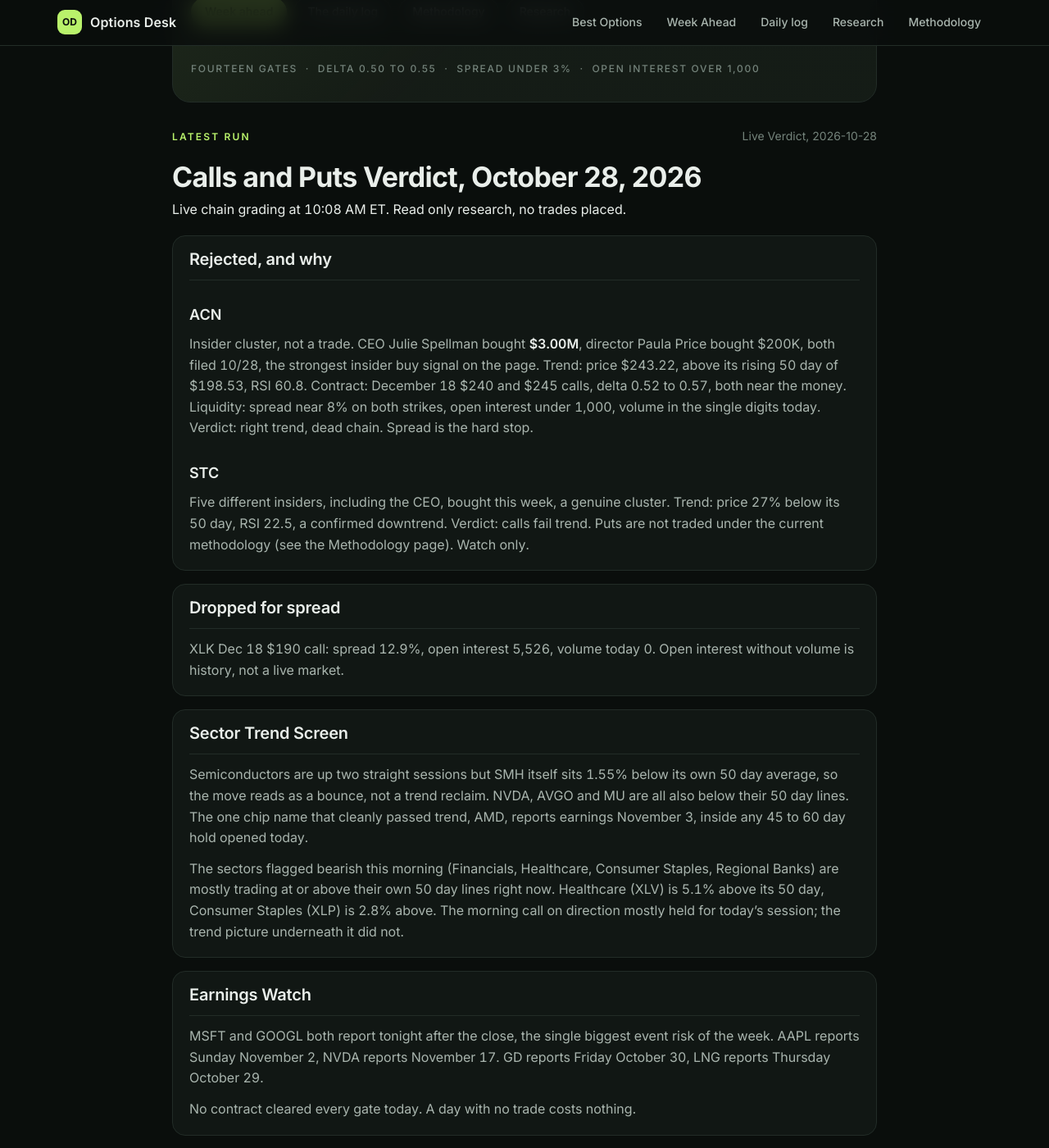
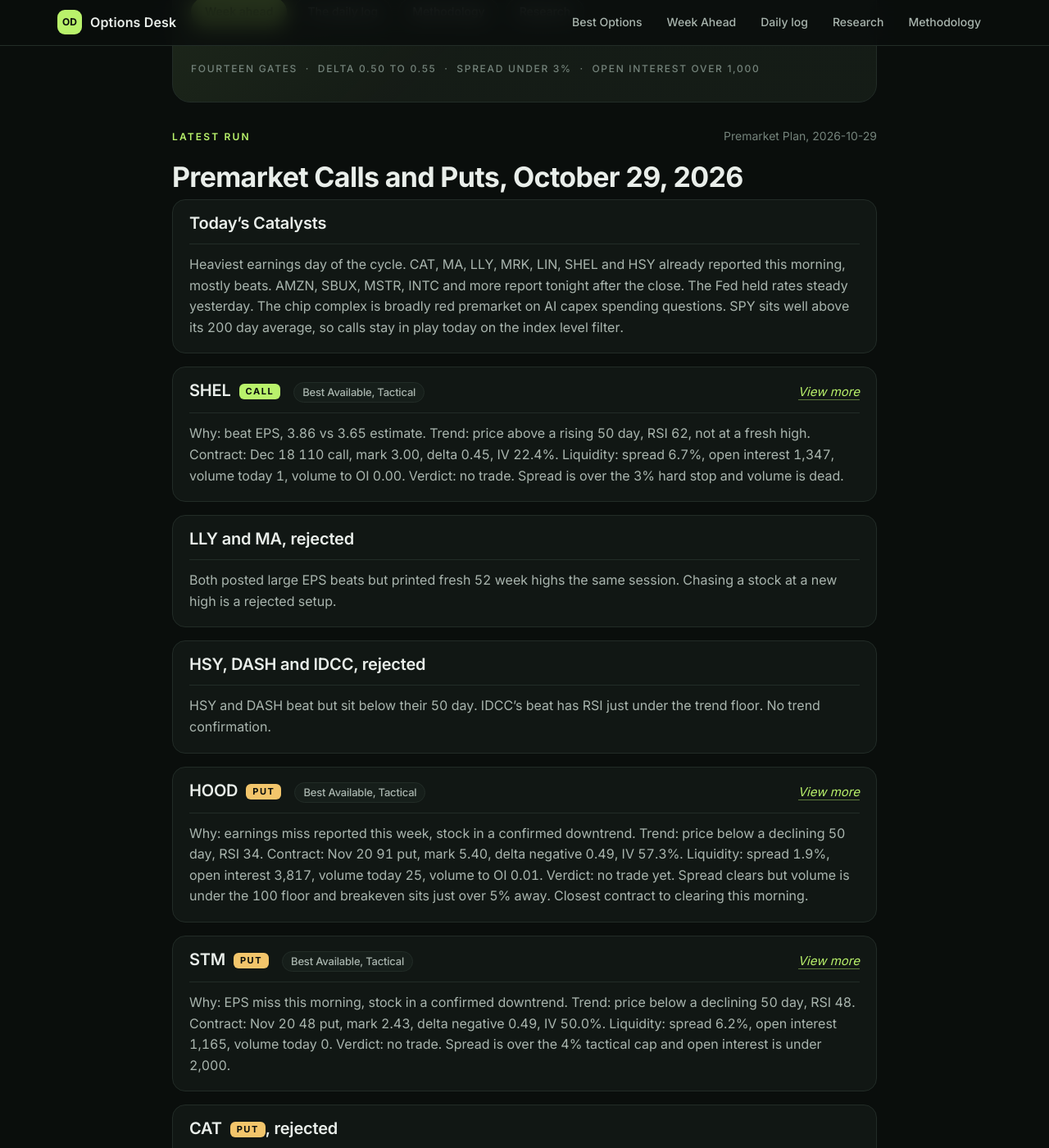
Before and after one commit to carolinehutchins05-prog/options-desk, a Jekyll site: the page built from index.md, in a window 1280 px wide and 1400 px high, scrolled down 382 px. Shown: the whole window at 82% size. Built offline with Jekyll 4.4.1, drawn with Linux system fonts in a browser that asks for light colours; some of the changed text lies outside the part shown.

Commit message:
Premarket Plan, 2026-10-29
Co-Authored-By: Claude Opus 5 <noreply@anthropic.com>

```diff
--- a/index.md
+++ b/index.md
@@ -10,37 +10,54 @@ title: Options Desk
 <p class="hero-links"><a href="week-ahead/">Week ahead</a><span>&middot;</span><a href="archive/">The daily log</a><span>&middot;</span><a href="methodology">Methodology</a><span>&middot;</span><a href="research/">Research</a></p>
 <p class="rules">Fourteen gates &nbsp;&middot;&nbsp; Delta 0.50 to 0.55 &nbsp;&middot;&nbsp; Spread under 3% &nbsp;&middot;&nbsp; Open interest over 1,000</p>
 </section>
-<div class="latest-head"><span class="eyebrow">Latest run</span><span class="meta">Live Verdict, 2026-10-28</span></div>
+<div class="latest-head"><span class="eyebrow">Latest run</span><span class="meta">Premarket Plan, 2026-10-29</span></div>
 
 <div class="report" markdown="1">
 
-# Calls and Puts Verdict, October 28, 2026
-Live chain grading at 10:08 AM ET. Read only research, no trades placed.
+# Premarket Calls and Puts, October 29, 2026
 
-## Rejected, and why
-### ACN
-Insider cluster, not a trade. CEO Julie Spellman bought **$3.00M**, director Paula Price bought $200K, both filed 10/28, the strongest insider buy signal on the page.
-Trend: price $243.22, above its rising 50 day of $198.53, RSI 60.8.
-Contract: December 18 $240 and $245 calls, delta 0.52 to 0.57, both near the money.
-Liquidity: spread near 8% on both strikes, open interest under 1,000, volume in the single digits today.
-Verdict: right trend, dead chain. Spread is the hard stop.
+## Today's Catalysts
+Heaviest earnings day of the cycle. CAT, MA, LLY, MRK, LIN, SHEL and HSY already reported this morning, mostly beats. AMZN, SBUX, MSTR, INTC and more report tonight after the close. The Fed held rates steady yesterday. The chip complex is broadly red premarket on AI capex spending questions. SPY sits well above its 200 day average, so calls stay in play today on the index level filter.
 
-### STC
-Five different insiders, including the CEO, bought this week, a genuine cluster.
-Trend: price 27% below its 50 day, RSI 22.5, a confirmed downtrend.
-Verdict: calls fail trend. Puts are not traded under the current methodology (see the Methodology page). Watch only.
+## SHEL CALL: Best Available, Tactical
+Why: beat EPS, 3.86 vs 3.65 estimate.
+Trend: price above a rising 50 day, RSI 62, not at a fresh high.
+Contract: Dec 18 110 call, mark 3.00, delta 0.45, IV 22.4%.
+Liquidity: spread 6.7%, open interest 1,347, volume today 1, volume to OI 0.00.
+Verdict: no trade. Spread is over the 3% hard stop and volume is dead.
 
-## Dropped for spread
-XLK Dec 18 $190 call: spread 12.9%, open interest 5,526, volume today 0. Open interest without volume is history, not a live market.
+<aside class="oc" aria-label="SHEL contract detail"><div class="oc-title">SHEL $110 call, Dec 18, 50 days left, stock $107.53</div><div class="oc-facts"><div><span>Cost to buy</span><b>$300</b></div><div><span>Most you can lose</span><b>$300</b></div><div><span>Each $1 the stock moves</span><b>about $45</b></div><div><span>Breakeven at expiry</span><b>$113.00 (up 5.1%)</b></div></div><table class="oc-table"><thead><tr><th>Stock moves</th><th>Stock price</th><th>In 1 day</th><th>In 5 days</th></tr></thead><tbody><tr><th scope="row">down 5%</th><td>$102.15</td><td class="dn">($183)</td><td class="dn">($195)</td></tr><tr><th scope="row">down 3%</th><td>$104.30</td><td class="dn">($125)</td><td class="dn">($140)</td></tr><tr><th scope="row">down 1%</th><td>$106.45</td><td class="dn">($49)</td><td class="dn">($66)</td></tr><tr><th scope="row">up 1%</th><td>$108.61</td><td class="up">$45</td><td class="up">$27</td></tr><tr><th scope="row">up 3%</th><td>$110.76</td><td class="up">$159</td><td class="up">$140</td></tr><tr><th scope="row">up 5%</th><td>$112.91</td><td class="up">$291</td><td class="up">$273</td></tr><tr><th scope="row">up 10%</th><td>$118.28</td><td class="up">$692</td><td class="up">$677</td></tr></tbody></table><p class="oc-foot">Profit or loss for one contract (100 shares), from an options pricing model that holds implied volatility flat and includes time decay. An estimate, not a prediction. Parentheses mean a loss.</p></aside>
 
-## Sector Trend Screen
-Semiconductors are up two straight sessions but SMH itself sits 1.55% below its own 50 day average, so the move reads as a bounce, not a trend reclaim. NVDA, AVGO and MU are all also below their 50 day lines. The one chip name that cleanly passed trend, AMD, reports earnings November 3, inside any 45 to 60 day hold opened today.
+## LLY and MA, rejected
+Both posted large EPS beats but printed fresh 52 week highs the same session. Chasing a stock at a new high is a rejected setup.
 
-The sectors flagged bearish this morning (Financials, Healthcare, Consumer Staples, Regional Banks) are mostly trading at or above their own 50 day lines right now. Healthcare (XLV) is 5.1% above its 50 day, Consumer Staples (XLP) is 2.8% above. The morning call on direction mostly held for today's session; the trend picture underneath it did not.
+## HSY, DASH and IDCC, rejected
+HSY and DASH beat but sit below their 50 day. IDCC's beat has RSI just under the trend floor. No trend confirmation.
 
-## Earnings Watch
-MSFT and GOOGL both report tonight after the close, the single biggest event risk of the week. AAPL reports Sunday November 2, NVDA reports November 17. GD reports Friday October 30, LNG reports Thursday October 29.
+## HOOD PUT: Best Available, Tactical
+Why: earnings miss reported this week, stock in a confirmed downtrend.
+Trend: price below a declining 50 day, RSI 34.
+Contract: Nov 20 91 put, mark 5.40, delta negative 0.49, IV 57.3%.
+Liquidity: spread 1.9%, open interest 3,817, volume today 25, volume to OI 0.01.
+Verdict: no trade yet. Spread clears but volume is under the 100 floor and breakeven sits just over 5% away. Closest contract to clearing this morning.
 
-No contract cleared every gate today. A day with no trade costs nothing.
+<aside class="oc" aria-label="HOOD contract detail"><div class="oc-title">HOOD $91 put, Nov 20, 22 days left, stock $90.22</div><div class="oc-facts"><div><span>Cost to buy</span><b>$540</b></div><div><span>Most you can lose</span><b>$540</b></div><div><span>Each $1 the stock moves</span><b>about $49</b></div><div><span>Breakeven at expiry</span><b>$85.60 (down 5.1%)</b></div></div><table class="oc-table"><thead><tr><th>Stock moves</th><th>Stock price</th><th>In 1 day</th><th>In 5 days</th></tr></thead><tbody><tr><th scope="row">down 5%</th><td>$85.71</td><td class="up">$243</td><td class="up">$201</td></tr><tr><th scope="row">down 3%</th><td>$87.51</td><td class="up">$133</td><td class="up">$89</td></tr><tr><th scope="row">down 1%</th><td>$89.32</td><td class="up">$34</td><td class="dn">($13)</td></tr><tr><th scope="row">up 1%</th><td>$91.12</td><td class="dn">($54)</td><td class="dn">($102)</td></tr><tr><th scope="row">up 3%</th><td>$92.93</td><td class="dn">($132)</td><td class="dn">($181)</td></tr><tr><th scope="row">up 5%</th><td>$94.73</td><td class="dn">($201)</td><td class="dn">($248)</td></tr><tr><th scope="row">up 10%</th><td>$99.24</td><td class="dn">($333)</td><td class="dn">($374)</td></tr></tbody></table><p class="oc-foot">Profit or loss for one contract (100 shares), from an options pricing model that holds implied volatility flat and includes time decay. An estimate, not a prediction. Parentheses mean a loss.</p></aside>
+
+## STM PUT: Best Available, Tactical
+Why: EPS miss this morning, stock in a confirmed downtrend.
+Trend: price below a declining 50 day, RSI 48.
+Contract: Nov 20 48 put, mark 2.43, delta negative 0.49, IV 50.0%.
+Liquidity: spread 6.2%, open interest 1,165, volume today 0.
+Verdict: no trade. Spread is over the 4% tactical cap and open interest is under 2,000.
+
+<aside class="oc" aria-label="STM contract detail"><div class="oc-title">STM $48 put, Nov 20, 22 days left, stock $47.52</div><div class="oc-facts"><div><span>Cost to buy</span><b>$243</b></div><div><span>Most you can lose</span><b>$243</b></div><div><span>Each $1 the stock moves</span><b>about $49</b></div><div><span>Breakeven at expiry</span><b>$45.57 (down 4.1%)</b></div></div><table class="oc-table"><thead><tr><th>Stock moves</th><th>Stock price</th><th>In 1 day</th><th>In 5 days</th></tr></thead><tbody><tr><th scope="row">down 5%</th><td>$45.14</td><td class="up">$135</td><td class="up">$118</td></tr><tr><th scope="row">down 3%</th><td>$46.09</td><td class="up">$74</td><td class="up">$55</td></tr><tr><th scope="row">down 1%</th><td>$47.04</td><td class="up">$20</td><td class="">$0</td></tr><tr><th scope="row">up 1%</th><td>$48.00</td><td class="dn">($28)</td><td class="dn">($49)</td></tr><tr><th scope="row">up 3%</th><td>$48.95</td><td class="dn">($69)</td><td class="dn">($90)</td></tr><tr><th scope="row">up 5%</th><td>$49.90</td><td class="dn">($105)</td><td class="dn">($125)</td></tr><tr><th scope="row">up 10%</th><td>$52.27</td><td class="dn">($169)</td><td class="dn">($185)</td></tr></tbody></table><p class="oc-foot">Profit or loss for one contract (100 shares), from an options pricing model that holds implied volatility flat and includes time decay. An estimate, not a prediction. Parentheses mean a loss.</p></aside>
+
+## CAT PUT, rejected
+EPS beat but the stock fell 8.2% on the print, confirmed downtrend. Nov 20 650 put priced at a 15.3% spread on only 625 open interest, both well outside tactical limits.
+
+## DHI and TSM, rejected
+DHI missed but the stock did not confirm a downtrend. TSM sits right on its 50 day with no clean trend signal in either direction. No trade either name.
+
+Nothing cleared every gate this morning. The HOOD put above is closest. The 10am run re-grades all of this on live quotes.
 
 </div>
```
Also changed, not shown: archive/2026-10-29-premarket.md (added, +50 -0 lines), archive/index.md (+1 -0 lines).
